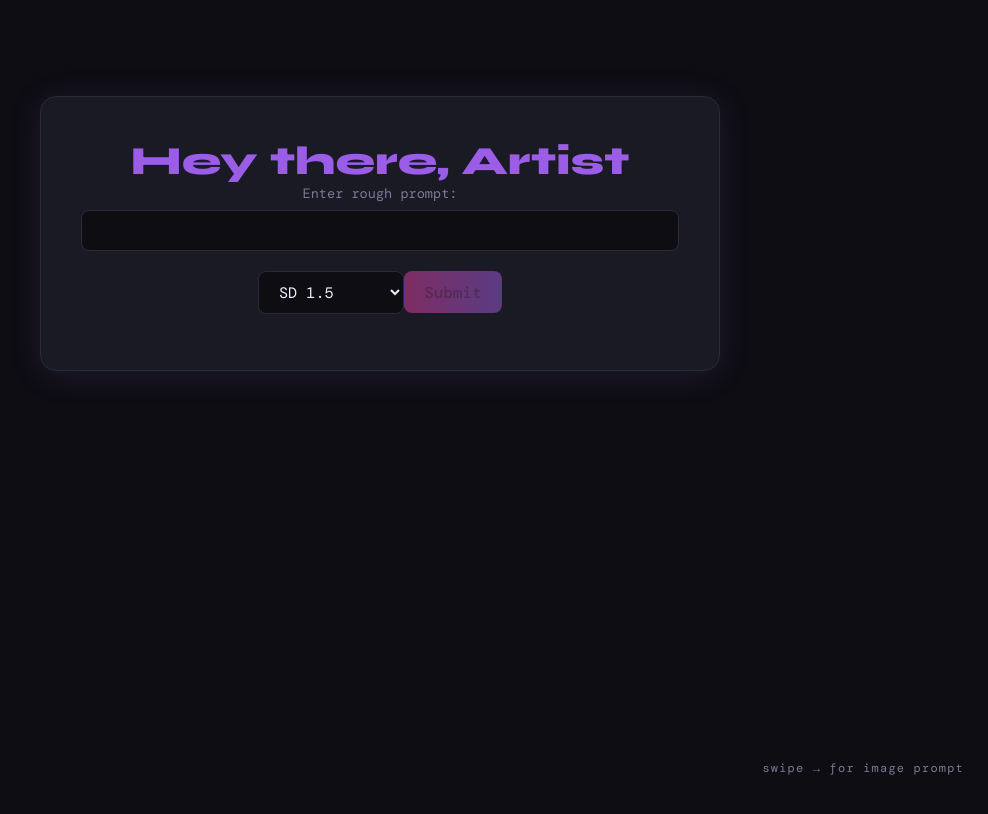
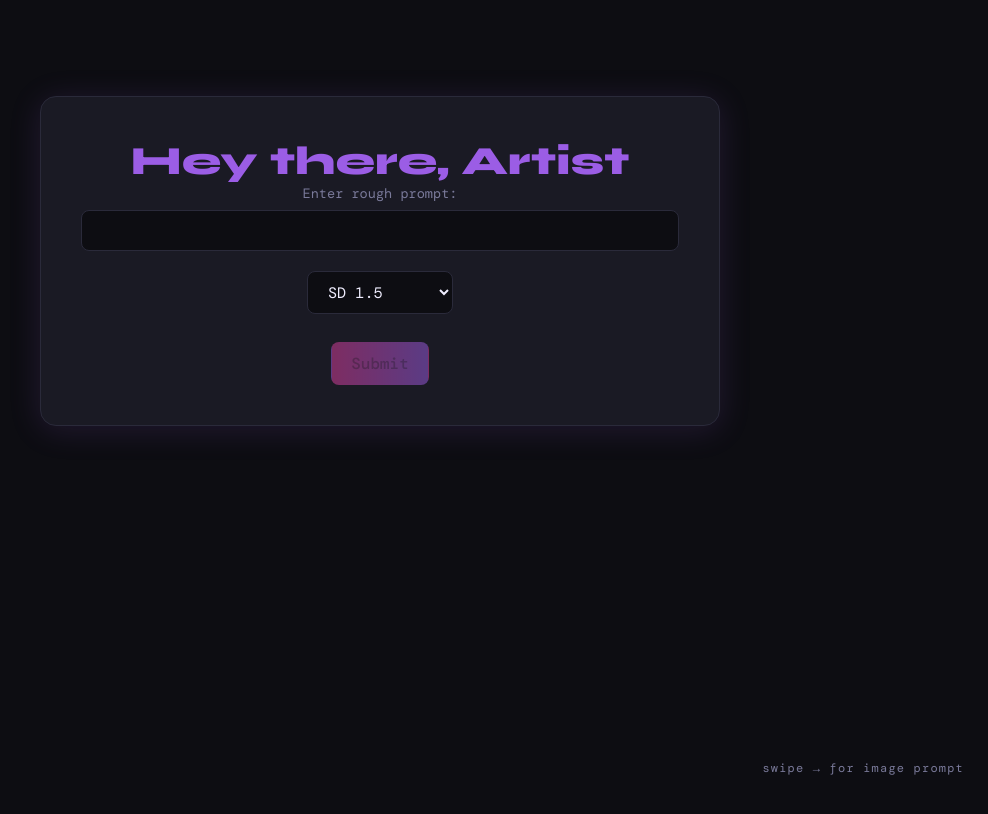
Before and after one commit to Evastrings/art-prompt-enhancer, a React (Vite) app in the folder frontend/: page / in a window 1280 px wide. Shown: the top 814 px of the page, without its empty margins (292-1280 px from the left). Built offline with nearby package versions, Linux system fonts and the light colour scheme.

Commit message:
style: moved button to new line

```diff
--- a/frontend/src/App.jsx
+++ b/frontend/src/App.jsx
@@ -22,12 +22,7 @@ function App() {
         headers: { 'Content-Type': 'application/json'},
         body: JSON.stringify({ prompt: prompt, model: model })
       })
-    // try {
-    // const response = await fetch('http://127.0.0.1:8000/enhance', {
-    //   method: 'POST',
-    //   headers: { 'Content-Type': 'application/json'},
-    //   body: JSON.stringify({ prompt: prompt, model: model })
-    // })
+
 
       const data = await response.json();
       console.log('Prompts recieved:', data);
@@ -78,12 +73,7 @@ function App() {
 
 
     });
-    // const response = await fetch('http://127.0.0.1:8000/upload', {
-    // method: 'POST',
-    // body: formData
 
-
-    // });
 
 
     const data = await response.json();
@@ -115,7 +105,7 @@ function App() {
            />
         </label>
       </form>
-
+      <div className="controls">
         <select
           value={model}
           onChange={(e) => setModel(e.target.value)}
@@ -127,6 +117,7 @@ function App() {
           <option>Flux</option>
         </select>
         <button onClick={handleSubmit} disabled={!prompt.trim()}>Submit</button>
+        </div>
       </div>
 
 
@@ -156,7 +147,7 @@ function App() {
            />
         </label>
       </form>
-
+      <div className="controls">
         <select
           value={im_model}
           onChange={(e) => setImModel(e.target.value)}
@@ -168,6 +159,7 @@ function App() {
           <option>Flux</option>
         </select>
         <button onClick={handleImageSubmit} disabled={!selectedFile}>Submit</button>
+        </div>
       </div>
 
 
--- a/frontend/src/index.css
+++ b/frontend/src/index.css
@@ -194,3 +194,10 @@ button:disabled {
   font-size: 0.75rem;
   letter-spacing: 0.1em;
 }
+
+.controls {
+  display: flex;
+  flex-direction: column;
+  gap: 0.75rem;
+  align-items: center;
+}
```
Lines whose indentation alone changed are shown as unchanged.
